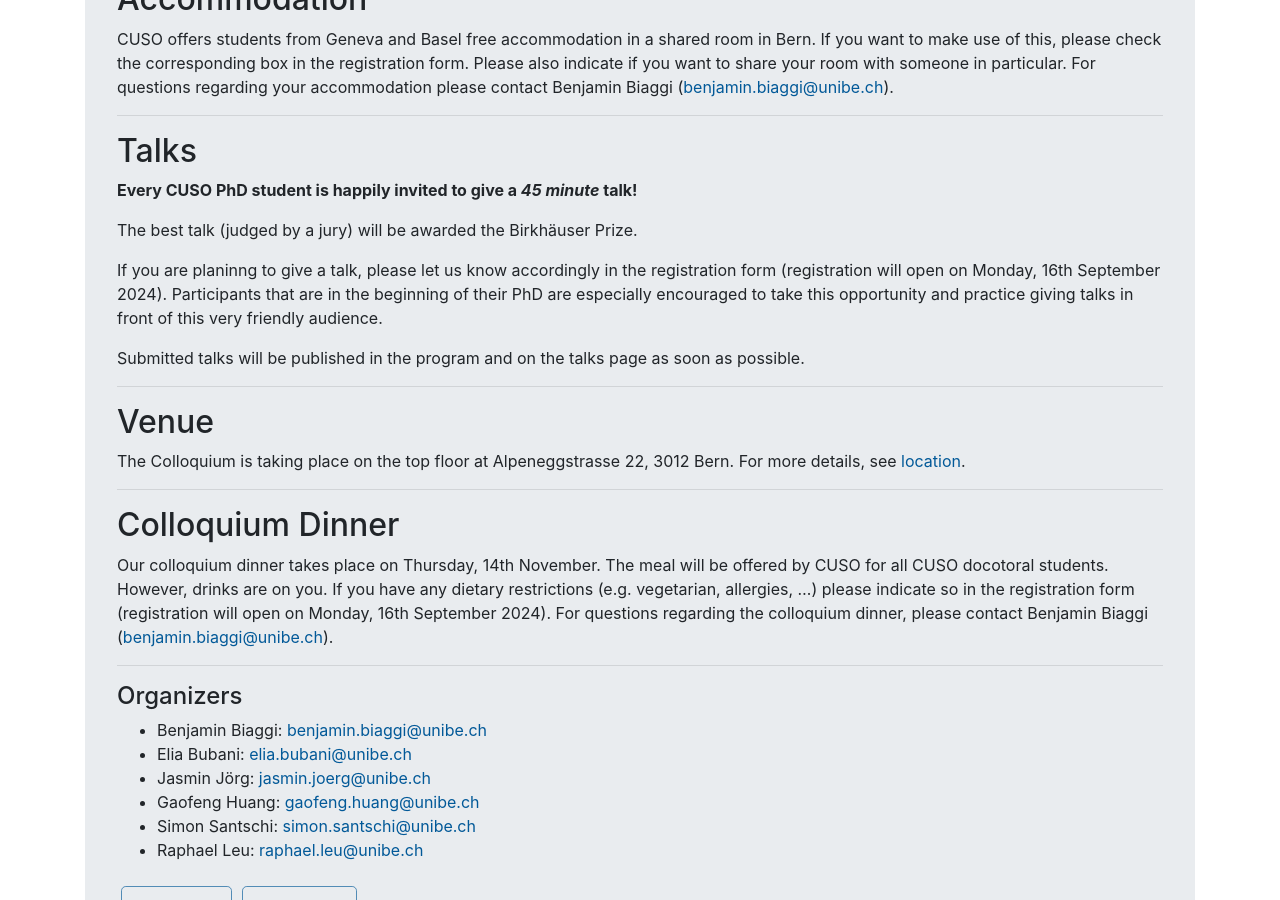
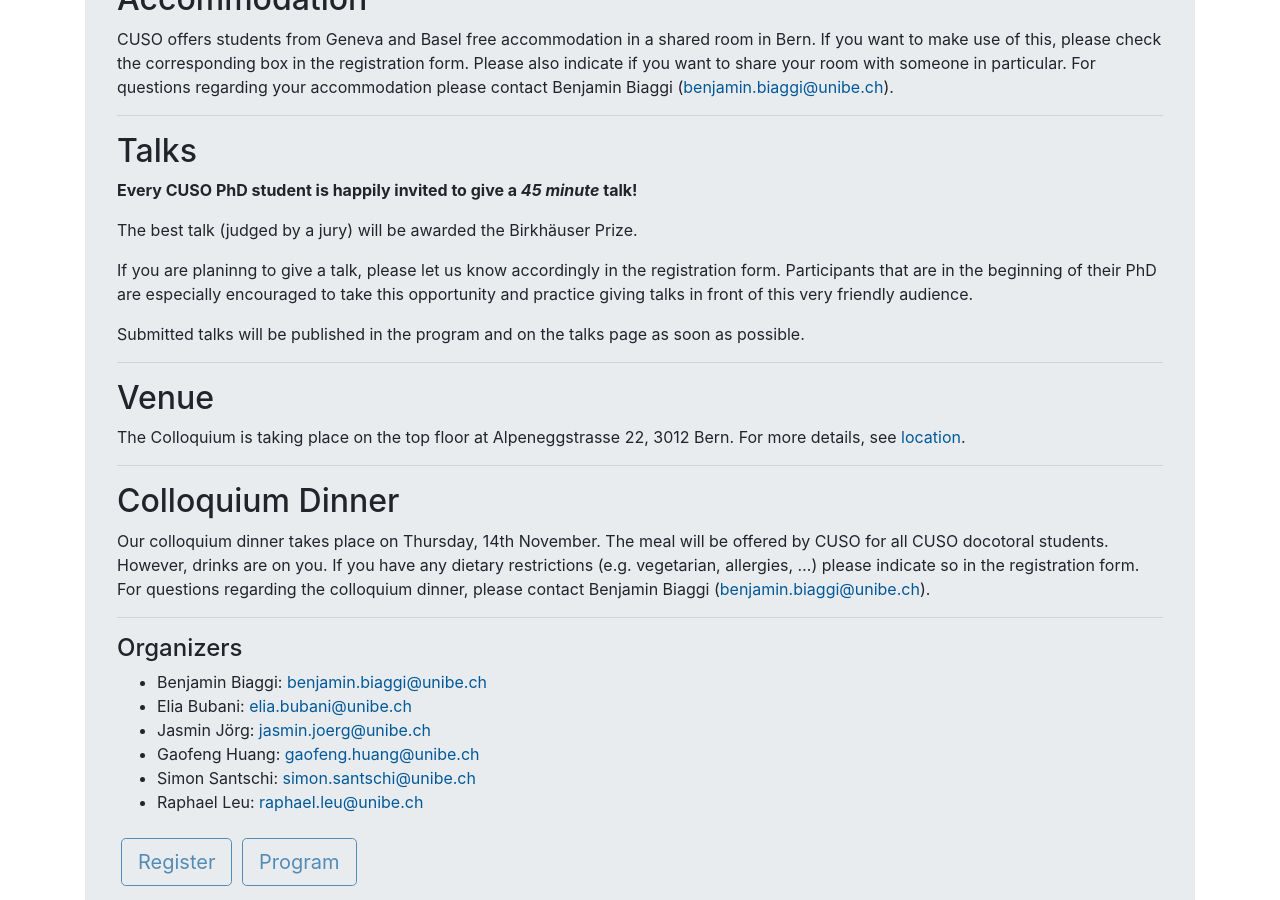
Before and after one commit to cuso-graduate-colloquium-2024/cuso-graduate-colloquium-2024.github.io, a Jekyll site: the page built from index.md, in a window 1280 px wide and 900 px high, scrolled down 890 px. Built offline with Jekyll 4.4.1, drawn with Linux system fonts in a browser that asks for light colours; nearby versions of some CDN libraries; some of the changed text lies outside the part shown.

Commit message:
chore: removing 16th sept

```diff
--- a/_config.yml
+++ b/_config.yml
@@ -113,7 +113,7 @@ conference:
 
   # Information boxes
   info_bars:
-    - title: Registration will open on Monday, 16th September 2024!
+    - title: Registration will open soon!
       color: info
       main_only: true
       text: |
--- a/index.md
+++ b/index.md
@@ -31,8 +31,7 @@ For questions regarding your accommodation please contact Benjamin Biaggi
 
 The best talk (judged by a jury) will be awarded the Birkhäuser Prize.
 
-If you are planinng to give a talk, please let us know accordingly in the registration form
-(registration will open on Monday, 16th September 2024).
+If you are planinng to give a talk, please let us know accordingly in the registration form.
 Participants that are in the beginning of their PhD are especially encouraged
 to take this opportunity and practice giving talks in front of this very friendly audience.
 
@@ -58,8 +57,7 @@ For more details, see [location](/location/).
 Our colloquium dinner takes place on Thursday, 14th November.
 The meal will be offered by CUSO for all CUSO docotoral students.
 However, drinks are on you.
-If you have any dietary restrictions (e.g. vegetarian, allergies, ...) please indicate so in the registration form
-(registration will open on Monday, 16th September 2024).
+If you have any dietary restrictions (e.g. vegetarian, allergies, ...) please indicate so in the registration form.
 For questions regarding the colloquium dinner, please contact Benjamin Biaggi
 ([benjamin.biaggi@unibe.ch](mailto:benjamin.biaggi@unibe.ch)).
 
```
